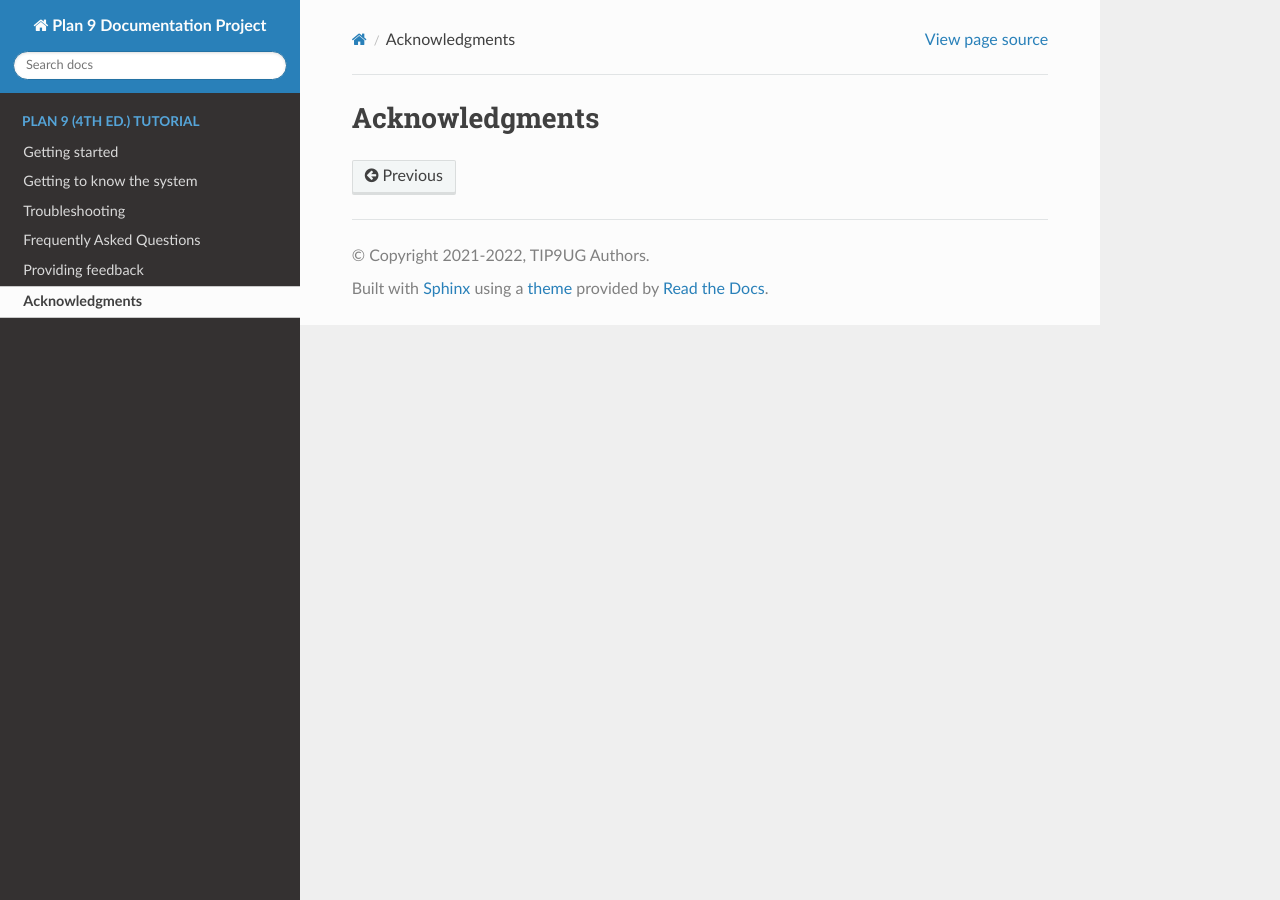
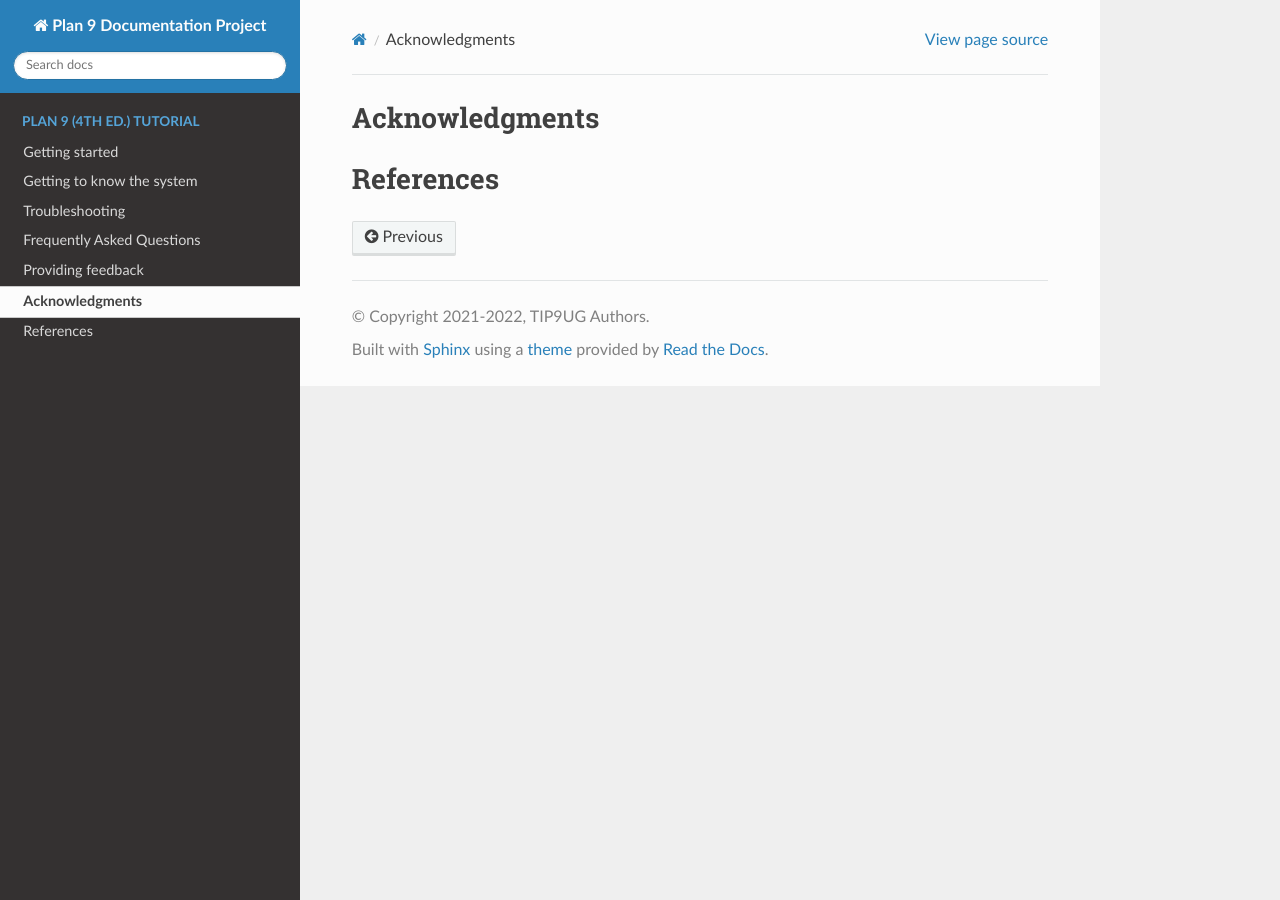
Before and after one commit to tip9ug/plan9-4th-edition-tutorial, a Sphinx documentation site: the page built from source/user/acknowledgments.md, in a window 1280 px wide. Built offline with Sphinx 7.4.7 and the Read the Docs theme 2.0.0, drawn with Linux system fonts in a browser that asks for light colours.

Commit message:
Added references section

```diff
--- a/source/user/acknowledgments.md
+++ b/source/user/acknowledgments.md
@@ -1 +1,3 @@
-# Acknowledgments
+## Acknowledgments
+
+## References
```
